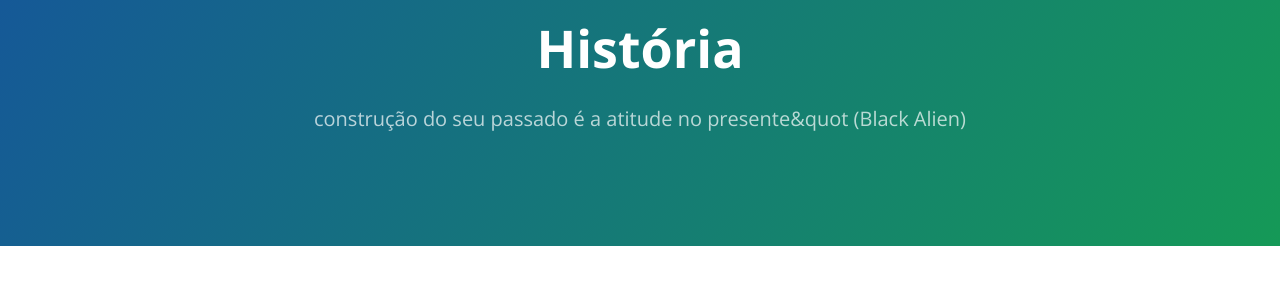
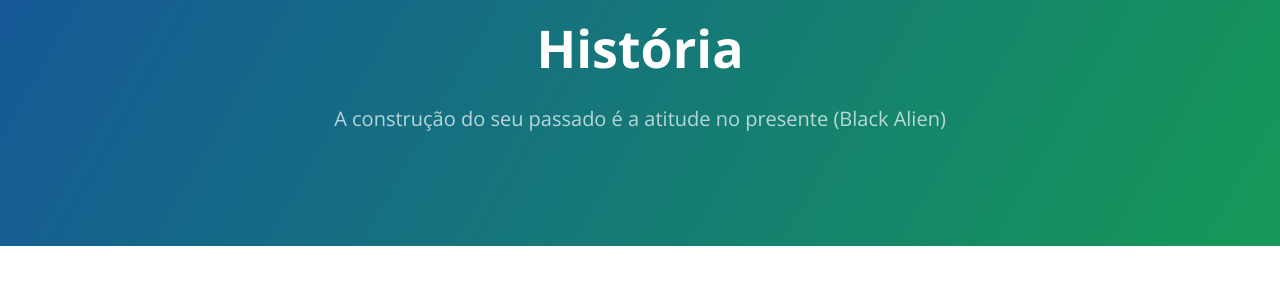
Before and after one commit to 0jonjo/arcada, a Jekyll site: the page built from index.md, in a window 1280 px wide. Shown: the part 127-425 px from the top of the page. Built offline with Jekyll 4.4.1, drawn with Linux system fonts in a browser that asks for light colours.

Commit message:
Update _config.yml

```diff
--- a/_config.yml
+++ b/_config.yml
@@ -1,5 +1,5 @@
 title: História
-description: &quotA construção do seu passado é a atitude no presente&quot (Black Alien)
+description: A construção do seu passado é a atitude no presente (Black Alien)
 show_downloads: no
 
 baseurl: "/" # change this to the subpath of your site, e.g. /blog. Leave it empty if you don't need it.
```
